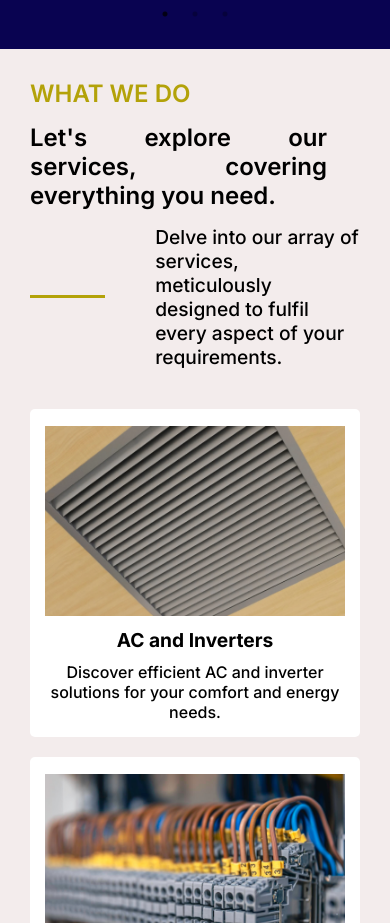
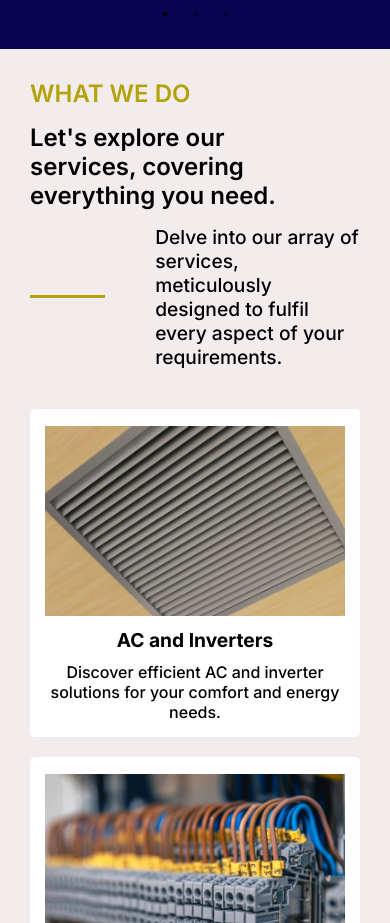
Before and after one commit to tiru-2001/naturesave, a React (Vite) app in the folder frontend/: page / in a window 390 px wide. Shown: the part 1860-2783 px from the top of the page. Built offline with nearby package versions, Linux system fonts and the light colour scheme.

Commit message:
solved responsive problems

```diff
--- a/frontend/src/pages/home/home.scss
+++ b/frontend/src/pages/home/home.scss
@@ -204,7 +204,7 @@
         @include responsive(500px) {
           width: 90%;
           font-size: 1.5rem;
-          text-align: justify;
+          text-align: start;
         }
       }
       .top_bottom {
```
